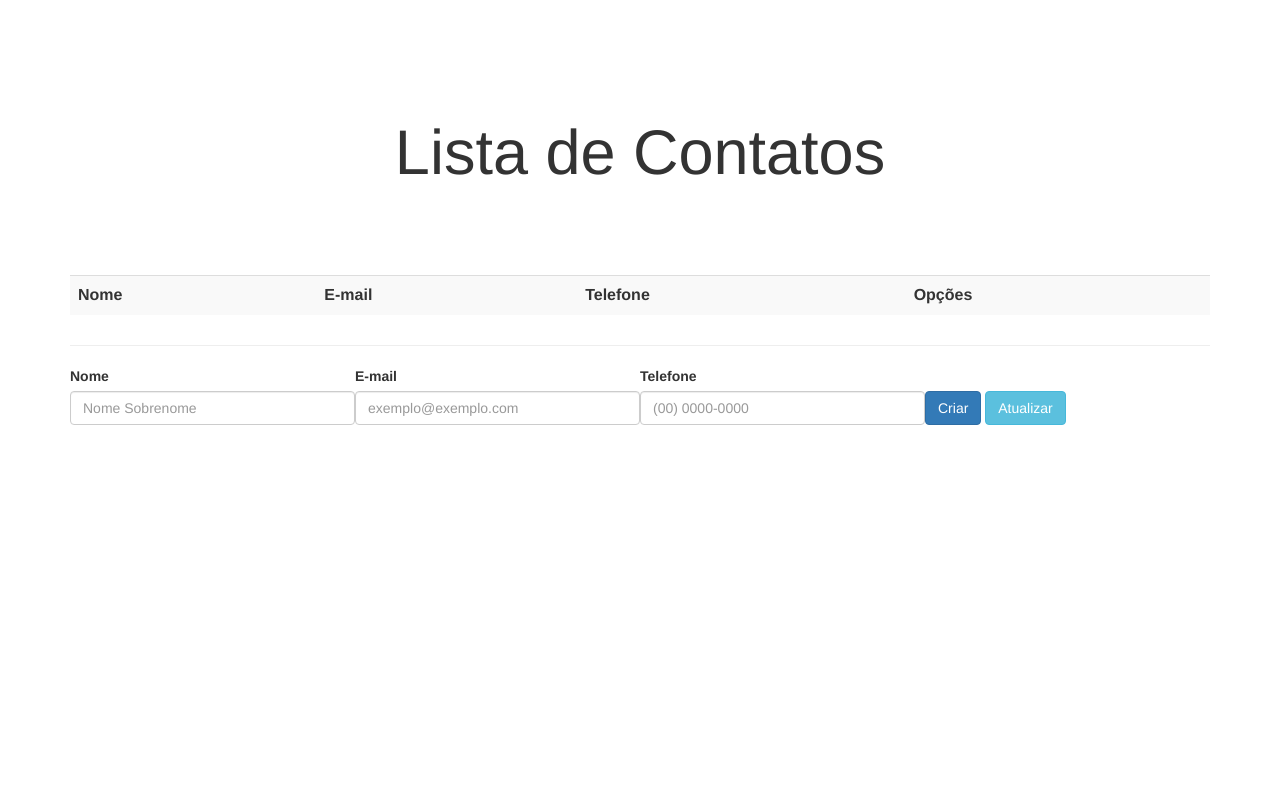
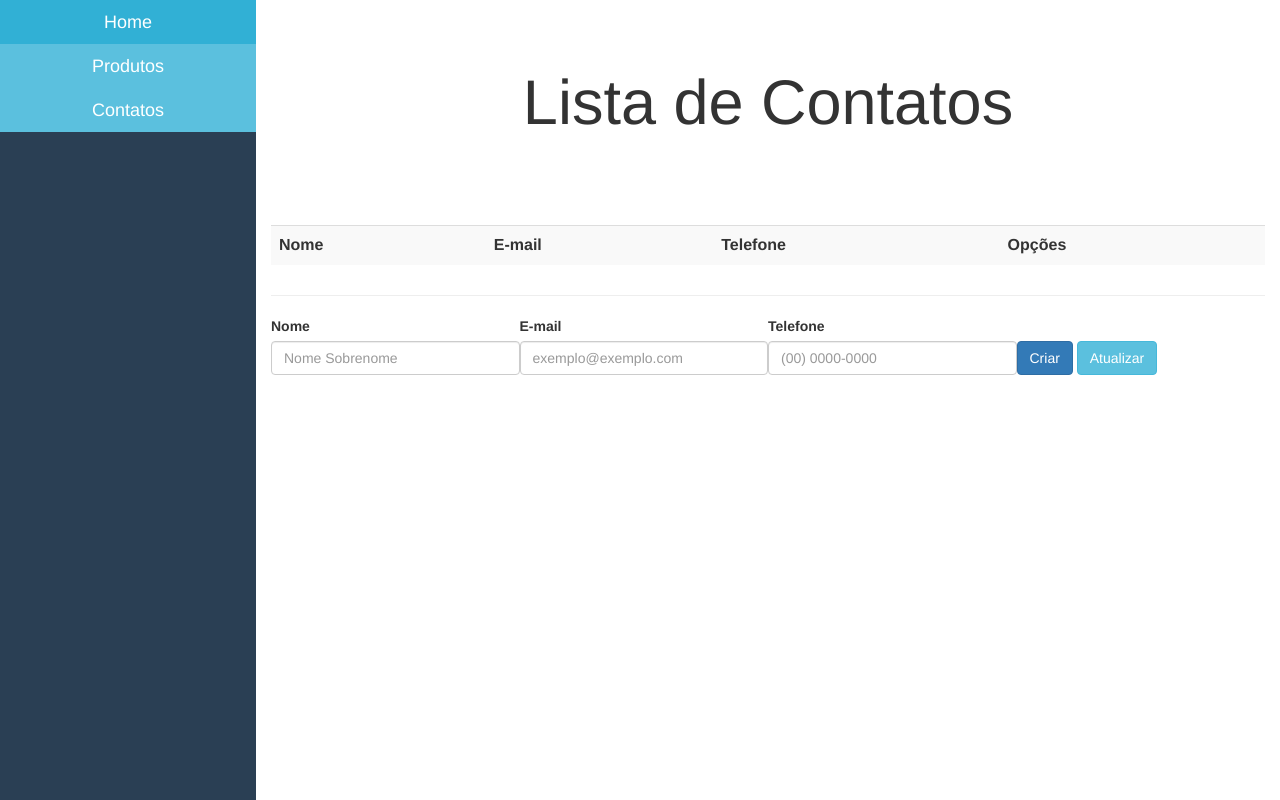
Before and after one commit to davirangel/lista-contatos, a website: page public/index.html in a window 1280 px wide. Drawn offline with Linux system fonts and the light colour scheme; no server answers.

Commit message:
implementaçao dashboard 1.0

```diff
--- a/public/index.html
+++ b/public/index.html
@@ -16,7 +16,6 @@
     <link rel="stylesheet" href="components/bootstrap/dist/css/bootstrap.css">
     <style>
         html                    { overflow-y:scroll; }
-        body                    { padding-top:50px;}
         #lista-contatos         { margin-bottom:30px; }
         form button             { margin-top: 25px; }
         form .form-group{ padding: 0; }
@@ -26,6 +25,56 @@
             -webkit-appearance: none;
             margin: 0;
         }
+        .navbar{
+            display: flex;
+            border: 0px;
+            border-width: 0px;
+            border-radius: 0px;
+            position: fixed;
+            background-color: #2A3F54;
+        }
+        .btn-custom {
+            width: 20vw;
+            margin-left: auto;
+            margin-right: auto;
+            border-width: 0px;
+            border-radius: 0px;
+        }
+        .container-button {
+            height: 100vh;
+            display: flex;
+            flex-direction: column;
+            border-radius: 0px;
+        }
+        .body {
+            font-family: "Helvetica Neue", Helvetica, Arial, sans-serif;
+            font-size: 14px;
+            line-height: 1.42857143;
+            color: #333;
+            background-color: #fff;
+        }
+
+        .navbar-btn {
+            margin-top: 0px;
+            margin-bottom: 0px;
+        }
+        .btn-lg, .btn-group-lg > .btn {
+            padding: 10px 16px;
+            font-size: 18px;
+            line-height: 1.3333333;
+            border-radius: 0px;
+        }
+        .btn-info {
+            color: #fff;
+            background-color: #5bc0de;
+            border-color: #46b8da;
+        }
+        .container {
+            position: absolute;
+            left: 20vw;
+            width: 80vw;
+        }
+
     </style>
 
 
@@ -33,7 +82,13 @@
 <!-- DEFINE O CONTROLLER E BUSCA TODOS OS CONTATOS -->
 <body>
 
-
+   <div class="navbar navbar-default">
+       <div class="container-button">
+           <a href="/" class="btn btn-info navbar-btn btn-lg btn-custom">Home</a>
+           <a href="/#!/produto" class="btn btn-info navbar-btn btn-lg btn-custom">Produtos</a>
+           <a href="/#!/contatos" class="btn btn-info navbar-btn btn-lg btn-custom">Contatos</a>
+       </div>
+   </div>
     <div class="container">
 
         <div class="ng-view"></div>
```
